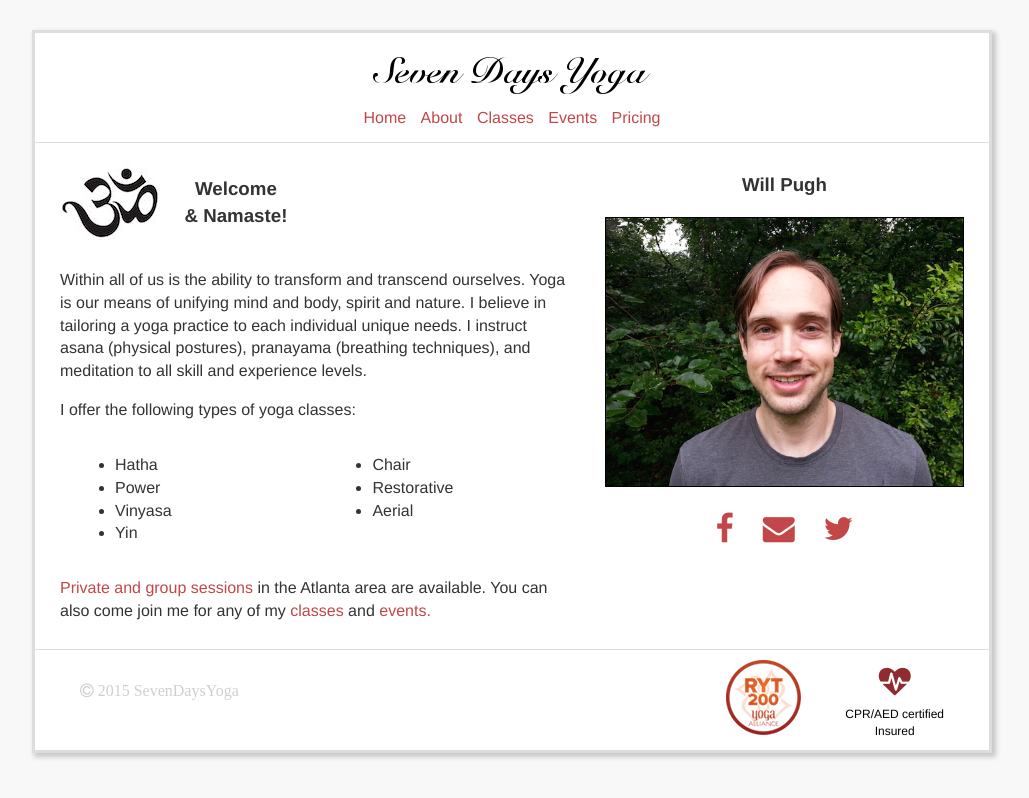
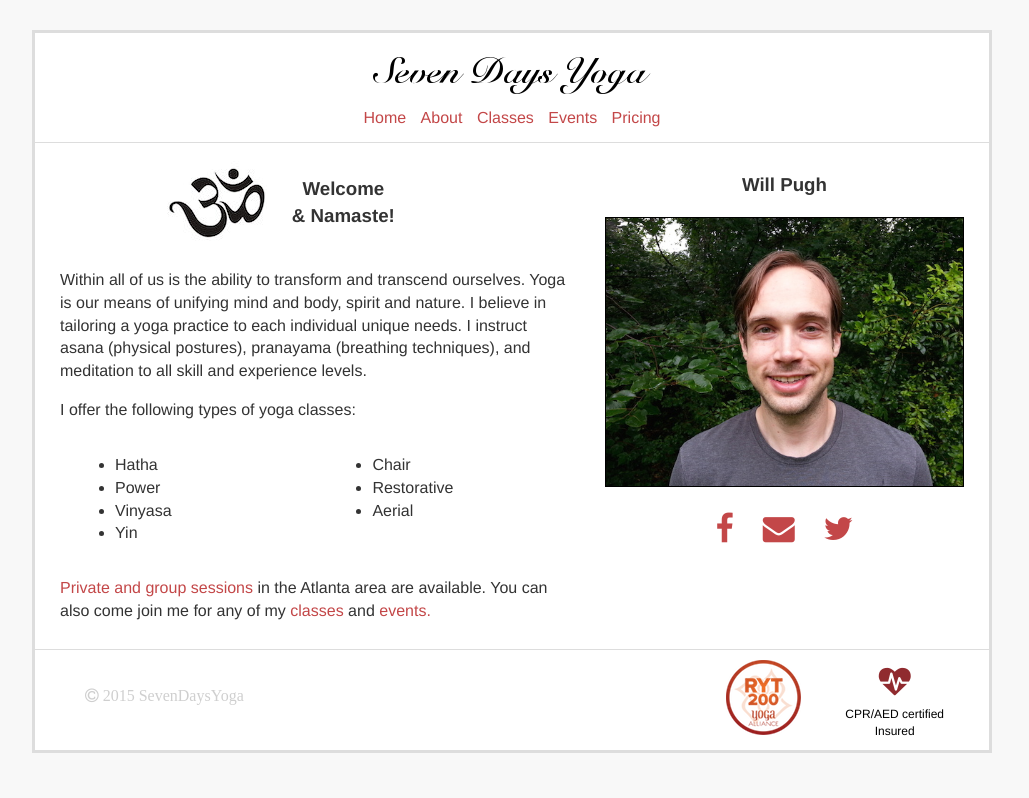
Before and after one commit to sevendaysyoga/sevendaysyoga.github.io, a Jekyll site: the page built from index.html, in a window 1280 px wide. Shown: the top 798 px of the page, without its empty margins (128-1157 px from the left). Built offline with Jekyll 4.4.1, drawn with Linux system fonts in a browser that asks for light colours; nearby versions of some CDN libraries.

```diff
--- a/_sass/_footer.scss
+++ b/_sass/_footer.scss
@@ -43,7 +43,7 @@
 .copyright {
 
 	p {
-		margin:30px;
+		margin:35px;
 		padding:0;
 	}
 }
--- a/_sass/_home.scss
+++ b/_sass/_home.scss
@@ -1,4 +1,4 @@
-.signature {
+.welcome {
 	text-align:center;
 	vertical-align:middle;
 	margin-left:20px;
@@ -24,3 +24,8 @@
 		text-align:center;
 	}
 }
+
+.splash {
+	width:300px;
+	margin:0 auto;
+}
--- a/css/main.scss
+++ b/css/main.scss
@@ -35,7 +35,7 @@ a:hover {
 
 .wrap {
 	border:3px $border-color solid;
-	box-shadow:3px 3px 5px 1px rgba(0, 0, 0, 0.2);
+	// box-shadow:3px 3px 5px 1px rgba(0, 0, 0, 0.2);
 }
 
 .content {
--- a/index.html
+++ b/index.html
@@ -6,9 +6,9 @@ title: Home
 <div class = "content">
 	<div class="row">
 		<div class = "col-sm-7">
-			<div class ="inline-div">
+			<div class ="splash">
 				<img src="/img/ohm.jpg">
-				<div class="signature inline-div">
+				<div class="welcome inline-div">
 					<h3>Welcome</h3>
 					<h3>& Namaste!</h3>
 				</div>
```
